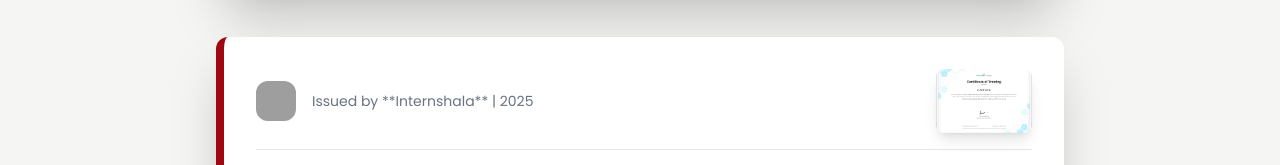
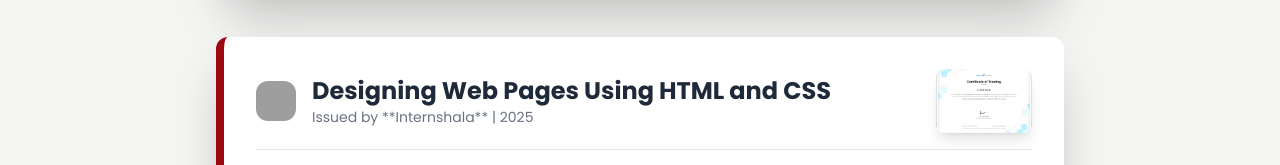
Before and after one commit to Sufalthakre18/My-portfolio, a website: page index.html in a window 1280 px wide. Shown: the part 4059-4224 px from the top of the page. Drawn offline with Linux system fonts and the light colour scheme; grey boxes are pictures that could not be loaded.

Commit message:
Update index.html
Signed-off-by: Sufal Thakre <sufalthakre1@gmail.com>

```diff
--- a/index.html
+++ b/index.html
@@ -630,6 +630,7 @@
                             </span>
                         </a>
                     </div>
+                    <!--4th Cert-->
                     <div
                         class="cert-block bg-white p-8 rounded-xl shadow-2xl transition-all duration-500 hover:shadow-red-300/50 group border-l-8 border-b-8 border-red-800">
                         <div class="flex flex-col md:flex-row justify-between items-start md:items-center mb-4">
@@ -639,7 +640,7 @@
                                     alt="Internshala Logo" class="w-10 h-10 flex-shrink-0 rounded-xl" />
                                 <div>
                                     <h3 class="text-2xl font-bold font-poppins text-gray-800 cert-title-color">
-
+                                         Designing Web Pages Using HTML and CSS
                                     </h3>
                                     <p class="text-sm text-gray-500 cert-subtitle-color">
                                         Issued by **Internshala** | 2025
```
